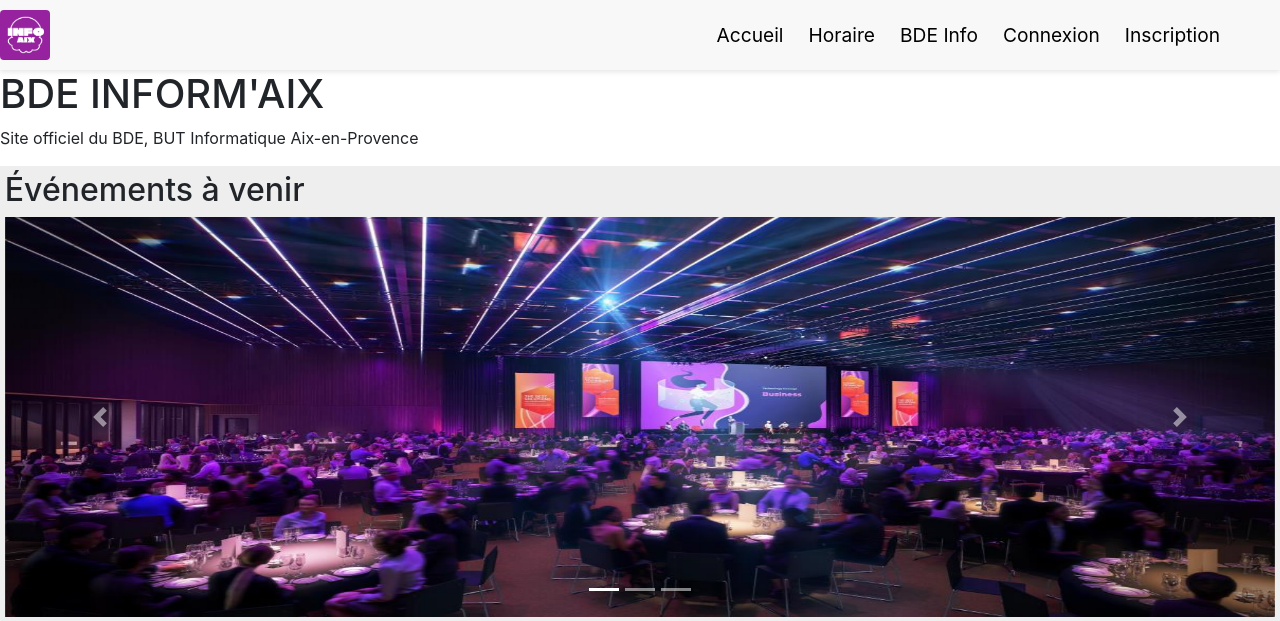
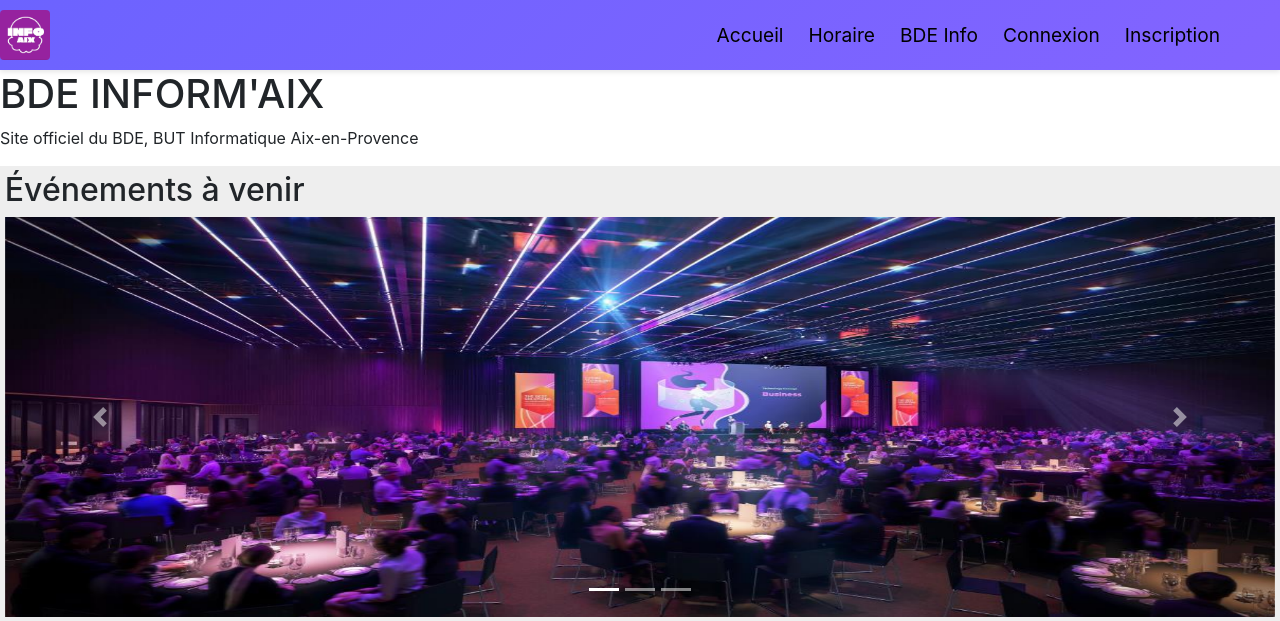
Before and after one commit to nularyNasser/BdeLive, a PHP site: page / in a window 1280 px wide. Shown: the top 621 px of the page. Run offline with PHP 8.4, Linux system fonts and the light colour scheme.

Commit message:
Ajout couleur navbar

```diff
--- a/app/assets/css/navbar.css
+++ b/app/assets/css/navbar.css
@@ -3,7 +3,7 @@
     justify-content: space-between;
     align-items: center;
     padding: 10px 60px;
-    background-color: #f8f8f8;
+    background: linear-gradient(135deg, #6c63ff, #8364ff);
     box-shadow: 0 2px 5px rgba(0,0,0,0.1);
 }
 
```
